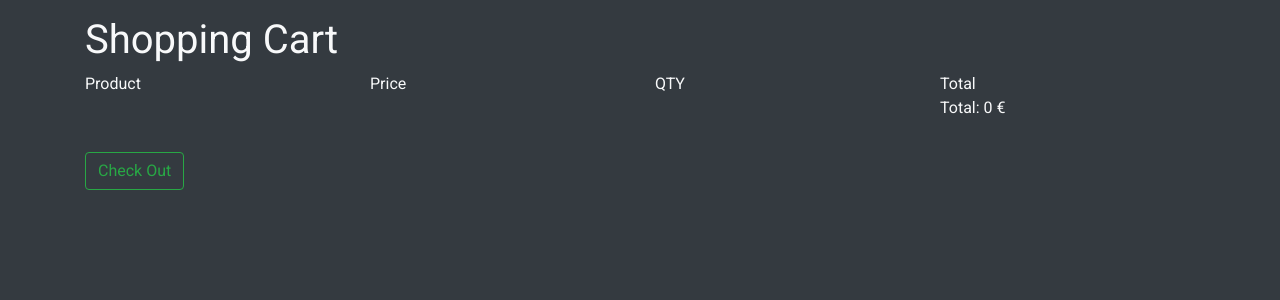
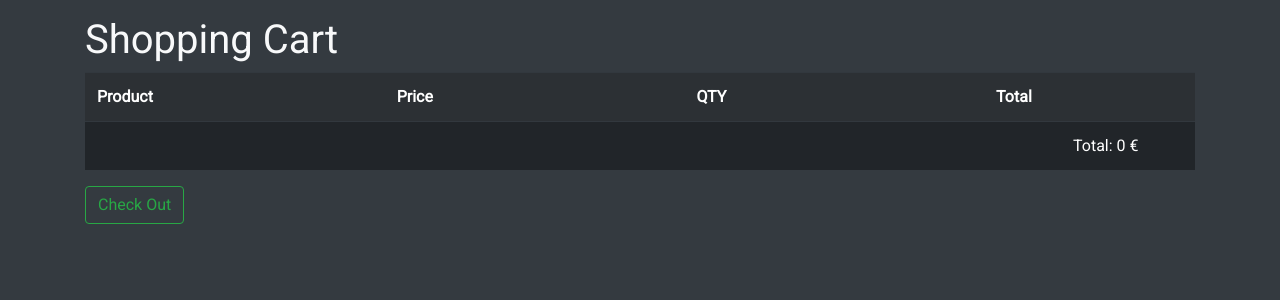
Before and after one commit to TomeCarvalho/TPW_T1, a Django app: page /cart/ in a window 1280 px wide. Shown: the part 72-372 px from the top of the page. Run offline with Django 3.2, Linux system fonts and the light colour scheme; the visitor is signed in with stand-in values (Sample User, id 1); data that the repository does not hold is empty; some libraries are stand-ins or nearby versions.

Commit message:
added remove button on cart and pretty up cart

```diff
--- a/djangoProject/app/views.py
+++ b/djangoProject/app/views.py
@@ -303,6 +303,15 @@ def history(request):
     }
     return render(request, 'history.html', params)
 
+@login_required
+def remove_from_cart(request):
+    if request.method == 'POST':
+        product_id = request.POST['productInstance']
+    else:  # If a sneaky user types it into the URL bar
+        return redirect(dashboard)
+    ProductInstance.objects.filter(id=product_id).delete()
+    return redirect(cart)
+
 
 @login_required
 def add_stock(request):
--- a/djangoProject/djangoProject/urls.py
+++ b/djangoProject/djangoProject/urls.py
@@ -35,5 +35,6 @@ urlpatterns = [
     path('newproduct/', views.newproduct, name='newproduct'),
     path('history/', views.history, name='history'),
     path('add_stock/', views.add_stock, name='add_stock'),
-    path('product_hidden_toggle/', views.product_hidden_toggle, name='product_hidden_toggle')
+    path('product_hidden_toggle/', views.product_hidden_toggle, name='product_hidden_toggle'),
+    path('removefromcart/', views.remove_from_cart, name='delete'),
 ]
--- a/djangoProject/templates/cart.html
+++ b/djangoProject/templates/cart.html
@@ -7,48 +7,41 @@
             </h1>
         </div>
 
-        <div class="cart">
-            <div class="table">
+      <div class="cart">
+        <table class="table table-striped table-dark">
 
-                <div class="layout-inline row th">
-                    <div class="col col-pro">Product</div>
-                    <div class="col col-price align-center ">
-                        Price
-                    </div>
-                    <div class="col col-qty align-center">QTY</div>
-                    <div class="col">Total</div>
-                </div>
+          <tr>
+            <th style="width: 27%">Product</th>
+            <th style="width: 27%">Price</th>
+            <th style="width: 27%">QTY</th>
+            <th style="width: 15%">Total</th>
+              <th style="width: 4%"></th>
+          </tr>
+          {% for product in products %}
+              <tr>
+                <td>{{ product.product.name }}</td>
+                <td>{{ product.product.price }}</td>
+                <td>{{ product.quantity }}</td>
+                <td>{% widthratio  product.product.price 1  product.quantity %} €</td>
+                <td>
+                    <form method="post" action="/removefromcart/">
+                        {% csrf_token %}
+                        <input name="productInstance" class="d-none" type="number" value="{{ product.id }}">
+                        <input class="button btn-danger" type="submit" value="X">
+                    </form>
+                </td>
+              </tr>
+          {% endfor %}
 
-                {% for product in products %}
-                    <div class="layout-inline row">
-
-                        <div class="col col-pro layout-inline">
-                            <p>{{ product.product.name }}</p>
-                        </div>
-
-                        <div class="col col-price col-numeric align-center ">
-                            <p>{{ product.product.price }}</p>
-                        </div>
-
-                        <div class="col col-qty layout-inline">
-                            <p>{{ product.quantity }}</p>
-                        </div>
-
-                        <div class="col col-total col-numeric">
-                            <p>{% widthratio product.product.price 1 product.quantity %}</p>
-                        </div>
-                    </div>
-                {% endfor %}
-                <div class="row layout-inline">
-                    <div class="col"></div>
-                    <div class="col"></div>
-                    <div class="col"></div>
-                    <div class="col">
-                        <p>Total: {{ total }} €</p>
-                    </div>
-                </div>
-            </div>
-        </div>
-        <a href="checkout" class="btn btn-outline-success my-2 my-sm-0 btn-update">Check Out</a>
+          <tr>
+              <td></td>
+              <td></td>
+              <td></td>
+              <td align="right">Total: {{ total }} €</td>
+              <td></td>
+          </tr>
+        </table>
+      </div>
+          <a href="checkout" class="btn btn-outline-success my-2 my-sm-0 btn-update">Check Out</a>
     </div>
 {% endblock %}
```
